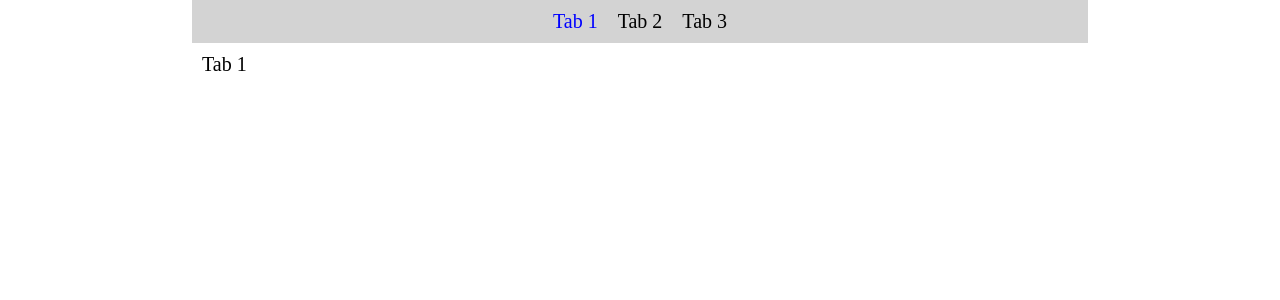
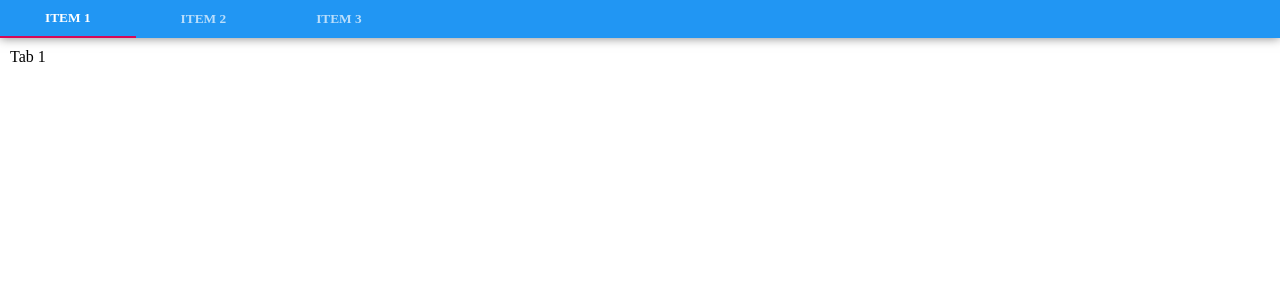
Before and after one commit to JollyGolf/test-task, a React (Create React App) app: page / in a window 1280 px wide. Shown: the top 300 px of the page. Built offline with nearby package versions, Linux system fonts and the light colour scheme.

Commit message:
Created Tabs v.1.2 [Added Style via Styled-Components]

```diff
--- a/src/App.js
+++ b/src/App.js
@@ -2,8 +2,6 @@ import React from 'react';
 
 import Tabs from './Tabs/Tabs';
 
-const App = () => (
-  <Tabs indexDefaultTab={1}/>
-);
+const App = () => <Tabs indexDefaultTab={1}/>;
 
 export default App;
--- a/src/Tabs/TabLabel.js
+++ b/src/Tabs/TabLabel.js
@@ -4,9 +4,10 @@ import PropTypes from 'prop-types';
 
 const TabLabel = ({ active, children, onClick }) => {
   const Label = styled.div`
-    padding: 10px;
+    padding: 10px 45px 10px 45px;
     cursor: pointer;
-    color: ${active ? 'blue' : 'black'}
+    color: ${active ? 'white' : '#badefb'}
+    ${active ? 'border-bottom: 2px solid #d70757;' : null}
   `
   return <Label onClick={onClick}>{children}</Label>
 }
--- a/src/Tabs/Tabs.js
+++ b/src/Tabs/Tabs.js
@@ -18,7 +18,7 @@ const Tabs = ({ indexDefaultTab }) => {
     <Label
       onClick={ changeTab(index) }
       active={ (activeTab === index) ? 'active' : null }
-    >Tab {index}</Label>;
+    >ITEM { index }</Label>;
   return (
     <Container>
       <Navigation>
@@ -44,16 +44,18 @@ export default Tabs;
 const Container = styled.div`
   display: flex;
   flex-direction: column;
-  width: 70%;
-  justifyContent: center;
-  margin: 0 auto;
-  font-size: 15pt;
+  width: 100%;
+  justify-content: center;
 `
 
 const Navigation = styled.div`
   display: flex;
   flex-direction: row;
   align-items: center;
-  justify-content: center;
-  background-color: lightgrey;
+  justify-content: start;
+  font-size: 10pt;
+  background-color: #2196f3;
+  font-family: Arial Unicode MS;
+  font-weight: bold;
+  box-shadow: 0 0 10px rgba(0,0,0,0.5);
 `
--- a/src/index.js
+++ b/src/index.js
@@ -2,4 +2,4 @@ import React from 'react';
 import ReactDOM from 'react-dom';
 import App from './App';
 
-ReactDOM.render(<App />, document.getElementById('root'));
+ReactDOM.render(<App/>, document.getElementById('root'));
```
